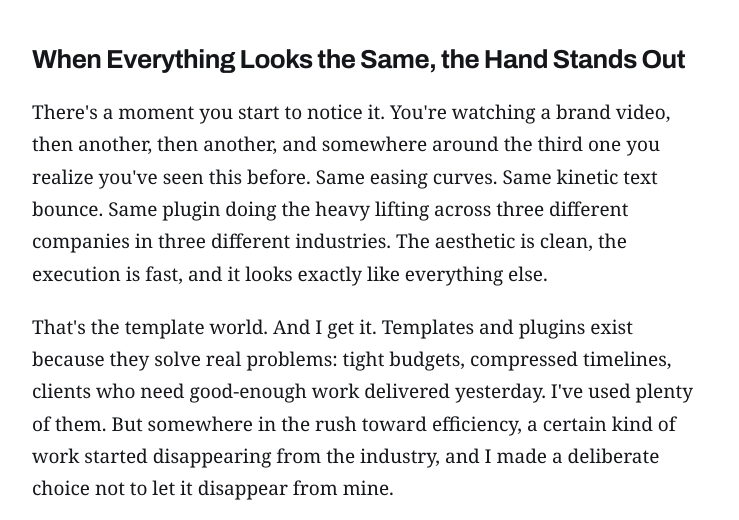
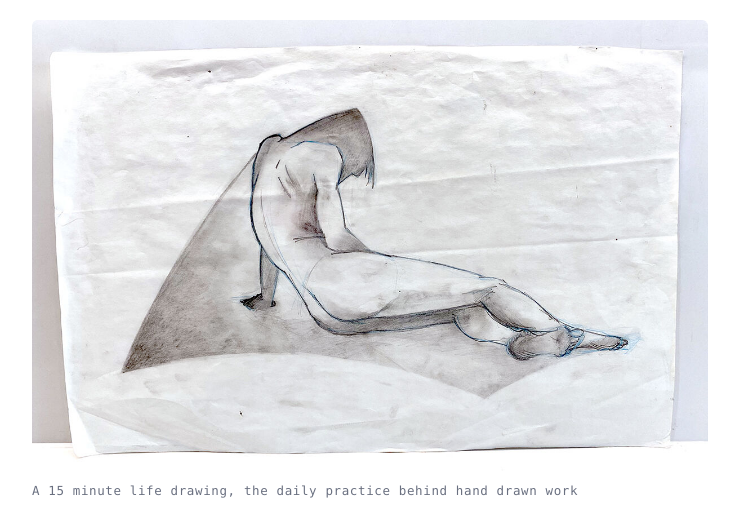
Before and after one commit to davidzak-design/davezak, a plain HTML site: page articles/hand-drawn-animation-in-a-template-world.html in a window 1280 px wide. Shown: the part 280-800 px from the top of the page, without its empty margins (270-1009 px from the left). Drawn offline with Linux system fonts and the light colour scheme.

Commit message:
Add photo to hand-drawn-animation-in-a-template-world

```diff
--- a/articles/hand-drawn-animation-in-a-template-world.html
+++ b/articles/hand-drawn-animation-in-a-template-world.html
@@ -35,6 +35,7 @@
 <article>
 <p class="eyebrow"><span class="d">&#9670;</span> MOTION DESIGN &#183; <span class="meta">2026-07-20</span></p>
 <h1>Hand-Drawn Animation in a Template World</h1>
+<figure style="margin:1.2em 0 1.8em"><img src="/assets/photos/david-zak-sketch-man-life-drawing-15-minutes-practise.jpg" alt="A 15 minute life drawing, the daily practice behind hand drawn work, by David Zak" style="width:100%;height:auto;border-radius:6px;display:block" loading="lazy"><figcaption class="meta" style="margin-top:8px">A 15 minute life drawing, the daily practice behind hand drawn work</figcaption></figure>
 <h2>When Everything Looks the Same, the Hand Stands Out</h2>
 
 <p>There's a moment you start to notice it. You're watching a brand video, then another, then another, and somewhere around the third one you realize you've seen this before. Same easing curves. Same kinetic text bounce. Same plugin doing the heavy lifting across three different companies in three different industries. The aesthetic is clean, the execution is fast, and it looks exactly like everything else.</p>
```
